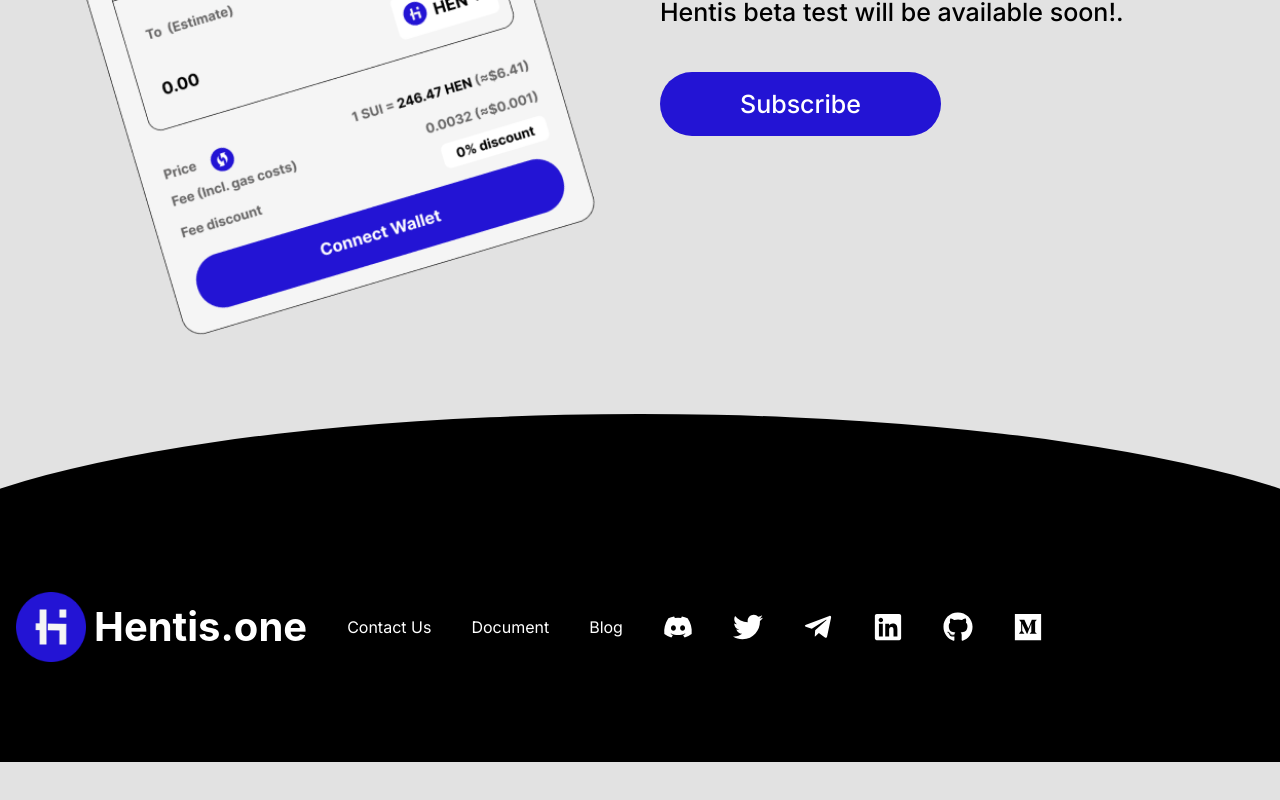
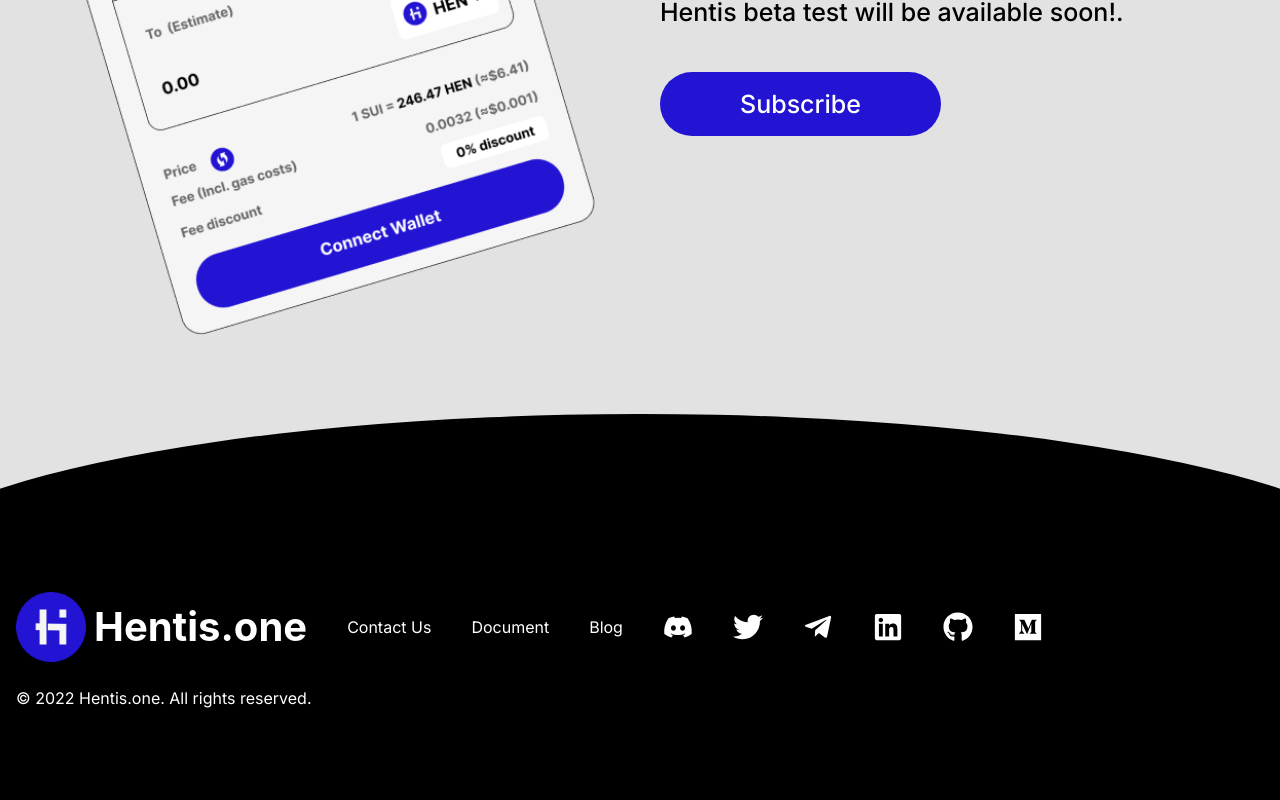
Before and after one commit to Trellis-fi/Hentis-Landingpage-old, a Next.js app: page / in a window 1280 px wide. Shown: the part 5330-6130 px from the top of the page. Before the commit the page ends 6092 px from the top, so only its background shows below. Built offline with nearby package versions, Linux system fonts and the light colour scheme.

Commit message:
feat: add copyright text in footer

```diff
--- a/app/sections/Footer.tsx
+++ b/app/sections/Footer.tsx
@@ -105,6 +105,7 @@ const Footer = () => {
         </AspectRatio>
         <Box
           bgColor="black"
+          color="white"
           py={{
             base: "50px",
             lg: "100px",
@@ -185,6 +186,7 @@ const Footer = () => {
                 />
               </SocialList>
             </Stack>
+            <Box paddingTop="6">© 2022 Hentis.one. All rights reserved.</Box>
           </Container>
         </Box>
       </Box>
```
